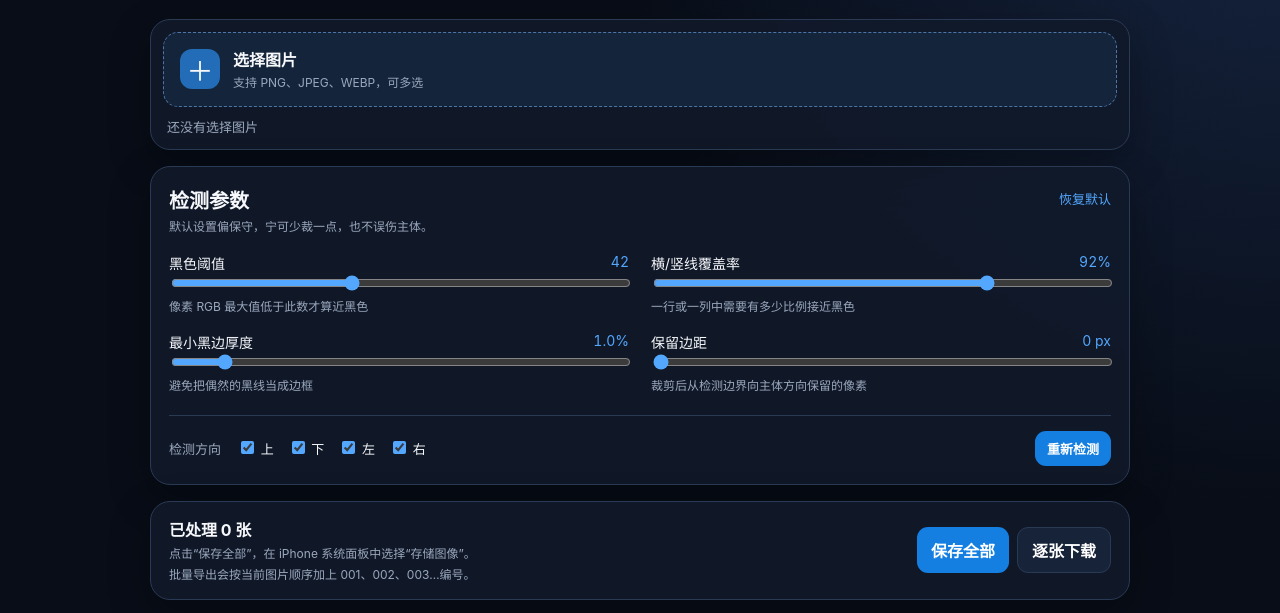
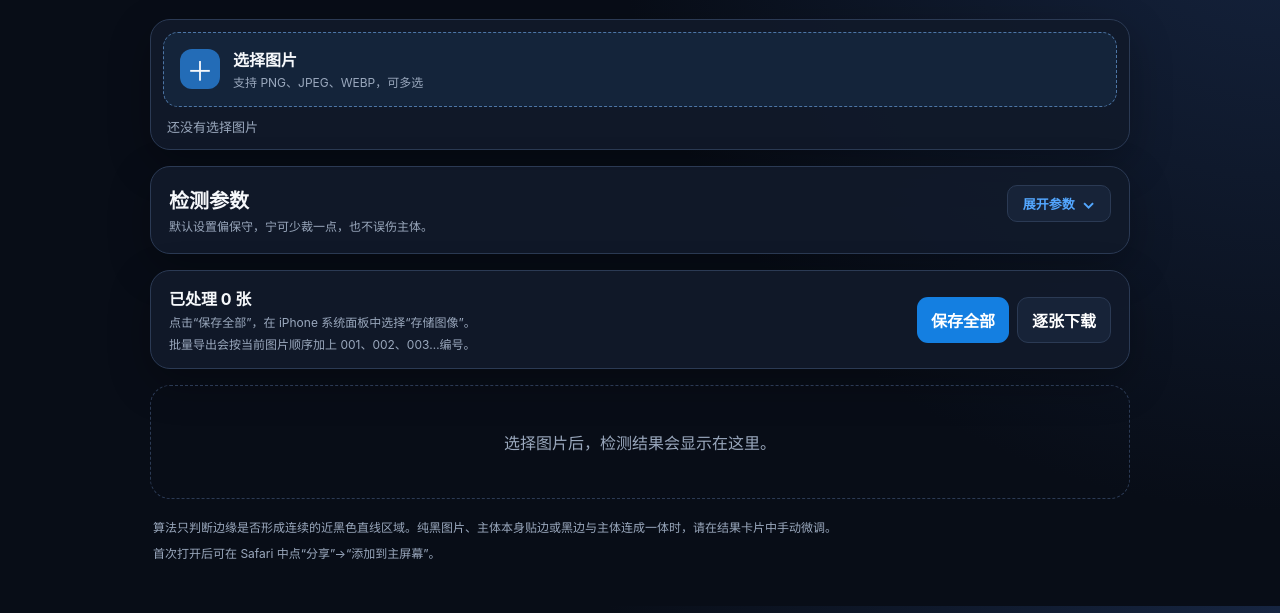
Before and after one commit to kunlun7210/Cropper, a plain HTML site: page index.html in a window 1280 px wide. Shown: the part 160-773 px from the top of the page. Drawn offline with Linux system fonts and the light colour scheme.

Commit message:
Collapse advanced detection settings

```diff
--- a/index.html
+++ b/index.html
@@ -34,12 +34,21 @@
         <p id="status" class="status">还没有选择图片</p>
       </section>
 
-      <section class="panel settings-panel">
-        <div class="section-heading">
+      <details class="panel settings-panel">
+        <summary class="settings-summary">
           <div>
             <h2>检测参数</h2>
             <p>默认设置偏保守，宁可少裁一点，也不误伤主体。</p>
           </div>
+          <span class="settings-toggle">
+            <span class="settings-toggle-open">展开参数</span>
+            <span class="settings-toggle-close">收起参数</span>
+            <span class="settings-chevron" aria-hidden="true">⌄</span>
+          </span>
+        </summary>
+
+        <div class="settings-body">
+          <div class="settings-actions">
             <button id="resetSettings" class="text-button" type="button">恢复默认</button>
           </div>
 
@@ -74,7 +83,8 @@
             <label><input class="side-toggle" data-side="right" type="checkbox" checked /> 右</label>
             <button id="reanalyze" class="primary-button small" type="button">重新检测</button>
           </div>
-      </section>
+        </div>
+      </details>
 
       <section id="batchActions" class="batch-actions panel" hidden>
         <div>
--- a/styles.css
+++ b/styles.css
@@ -25,9 +25,13 @@ button, input { font: inherit; }
 button { cursor: pointer; }
 
 .app-shell {
-  width: min(100% - 28px, 980px);
+  width: min(100%, 1008px);
   margin: 0 auto;
-  padding: max(28px, env(safe-area-inset-top)) 0 36px;
+  padding:
+    max(28px, env(safe-area-inset-top))
+    max(14px, env(safe-area-inset-right))
+    max(36px, env(safe-area-inset-bottom))
+    max(14px, env(safe-area-inset-left));
 }
 
 .hero {
@@ -76,11 +80,21 @@ h2 { margin-bottom: 5px; font-size: 20px; }
 .file-picker input { position: absolute; width: 1px; height: 1px; opacity: 0; }
 .file-icon { display: grid; place-items: center; width: 40px; height: 40px; border-radius: 12px; background: #236cb7; font-size: 27px; }
 .file-picker strong, .file-picker small { display: block; }
-.file-picker small, .setting small, .section-heading p { margin-top: 4px; color: var(--muted); font-size: 12px; line-height: 1.4; }
+.file-picker small, .setting small, .settings-summary p { margin-top: 4px; color: var(--muted); font-size: 12px; line-height: 1.4; }
 .status { margin: 10px 4px 1px; color: var(--muted); font-size: 13px; }
 
-.section-heading { display: flex; justify-content: space-between; gap: 12px; align-items: flex-start; margin-bottom: 18px; }
-.section-heading p { margin-bottom: 0; }
+.settings-summary { display: flex; justify-content: space-between; gap: 12px; align-items: flex-start; border-radius: 12px; cursor: pointer; list-style: none; }
+.settings-summary::-webkit-details-marker { display: none; }
+.settings-summary:focus-visible { outline: 2px solid var(--blue); outline-offset: 5px; }
+.settings-summary p { margin-bottom: 0; }
+.settings-toggle { display: inline-flex; align-items: center; gap: 7px; flex: 0 0 auto; min-width: 104px; justify-content: center; padding: 8px 10px; border: 1px solid var(--line); border-radius: 10px; background: var(--panel-2); color: var(--blue); font-size: 13px; font-weight: 700; }
+.settings-toggle-close { display: none; }
+.settings-chevron { font-size: 17px; line-height: 1; transition: transform .2s ease; }
+.settings-panel[open] .settings-toggle-open { display: none; }
+.settings-panel[open] .settings-toggle-close { display: inline; }
+.settings-panel[open] .settings-chevron { transform: rotate(180deg); }
+.settings-body { margin-top: 17px; padding-top: 17px; border-top: 1px solid var(--line); }
+.settings-actions { display: flex; justify-content: flex-end; margin-bottom: 14px; }
 .text-button { padding: 4px 0; border: 0; background: none; color: var(--blue); font-size: 13px; }
 .settings-grid { display: grid; grid-template-columns: repeat(2, minmax(0, 1fr)); gap: 16px 22px; }
 .setting { display: block; }
```
Also changed, not shown: sw.js (+13 -2 lines), README.md. Lines whose indentation alone changed are shown as unchanged.
